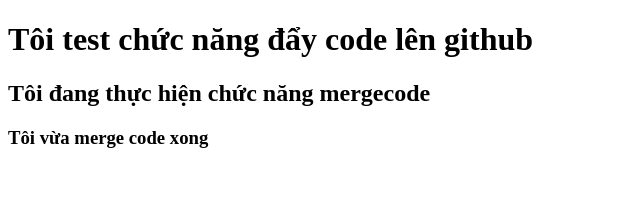
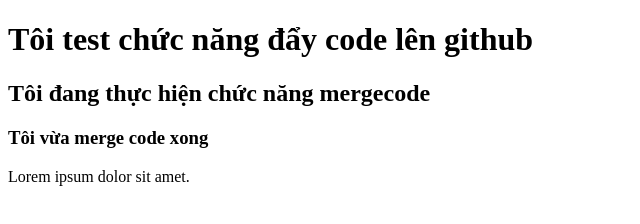
Before and after one commit to QuangKhai-dev/bcs12_demo_git, a plain HTML site: page demo.html in a window 1280 px wide. Shown: the whole page, without its empty margins (0-640 px from the left). Drawn offline with Linux system fonts and the light colour scheme.

Commit message:
vua them the container

```diff
--- a/demo.html
+++ b/demo.html
@@ -11,6 +11,9 @@
   <h1>Tôi test chức năng đẩy code lên github</h1>
   <h2>Tôi đang thực hiện chức năng mergecode</h2>
   <h3>Tôi vừa merge code xong</h3>
+  <div class="container">
+    <p>Lorem ipsum dolor sit amet.</p>
+  </div>
 </body>
 
 </html>
```
